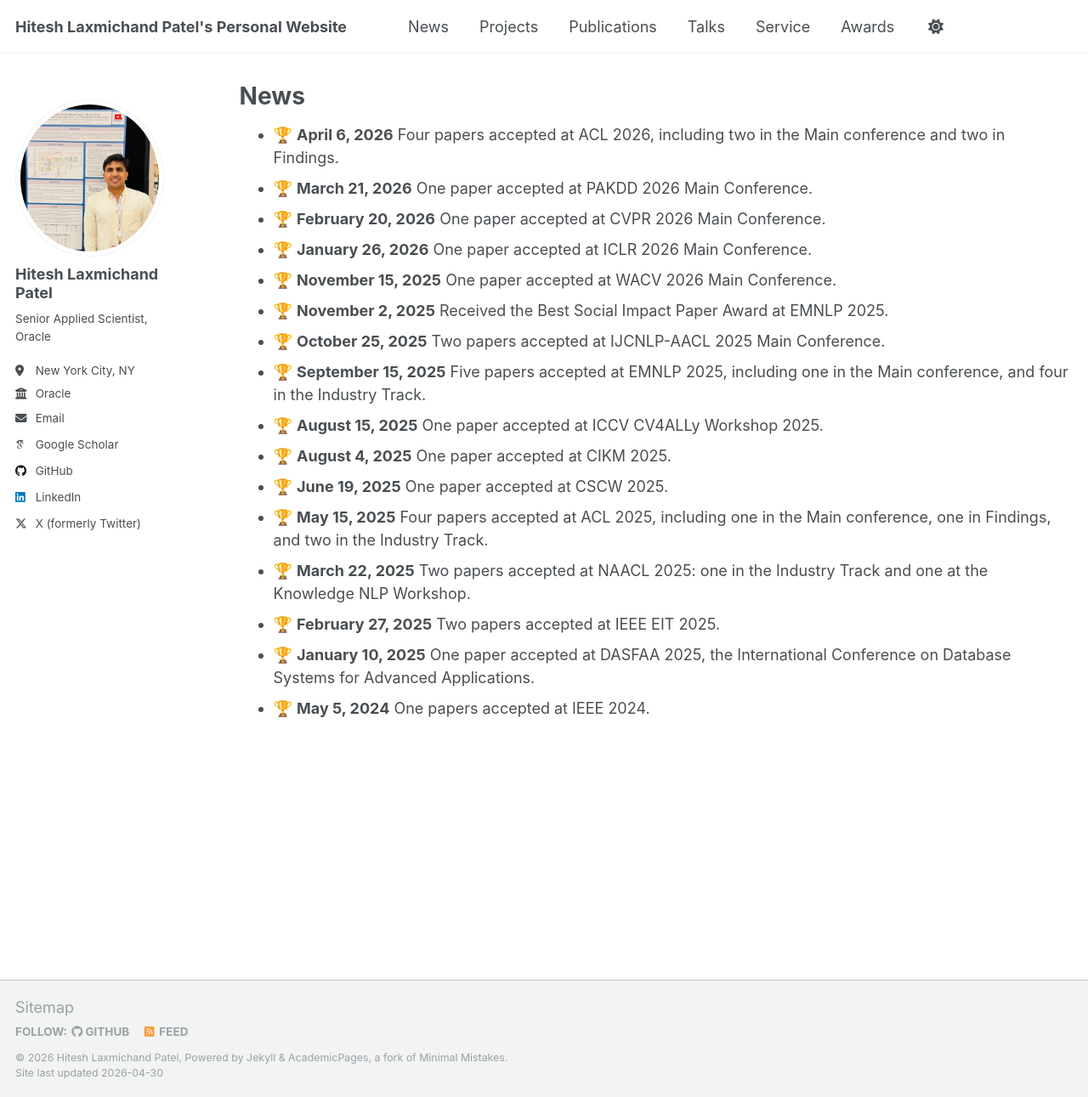
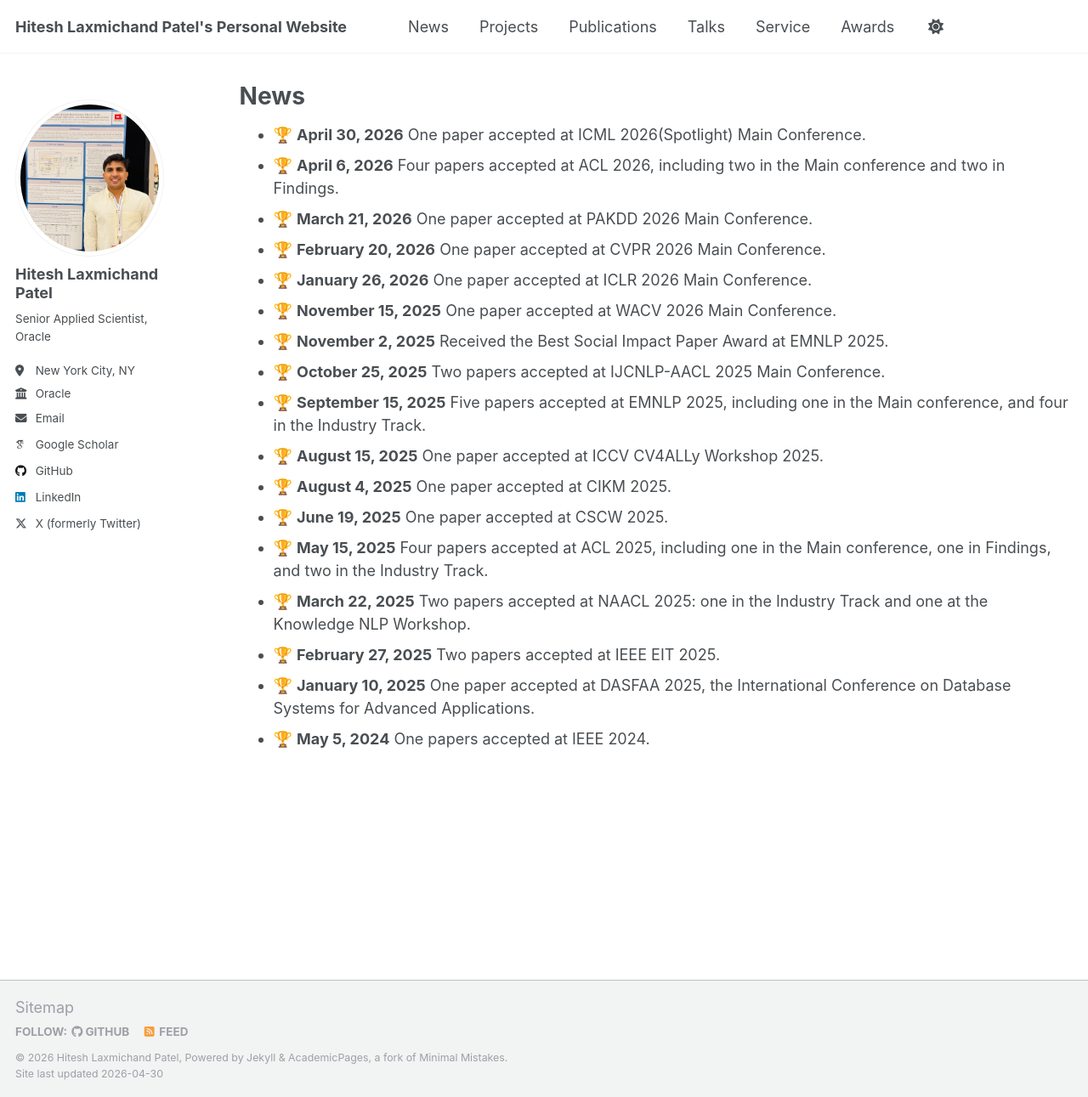
Before and after one commit to HITESHLPATEL/hiteshlpatel.github.io, a Jekyll site: the page built from _pages/news.md, in a window 1280 px wide and 1291 px high. Shown: the whole window at 85% size. Built offline with Jekyll 4.4.1, drawn with Linux system fonts in a browser that asks for light colours; some web fonts are replaced.

Commit message:
Add news entry for ICML 2026 acceptance

```diff
--- a/_pages/news.md
+++ b/_pages/news.md
@@ -4,6 +4,7 @@ title: "News"
 permalink: /news/
 author_profile: true
 ---
+- 🏆 __April 30, 2026__ One paper accepted at ICML 2026(Spotlight) Main Conference.
 - 🏆 __April 6, 2026__ Four papers accepted at ACL 2026, including two in the Main conference and two in Findings.
 - 🏆 __March 21, 2026__ One paper accepted at PAKDD 2026 Main Conference.
 - 🏆 __February 20, 2026__ One paper accepted at CVPR 2026 Main Conference.
```
